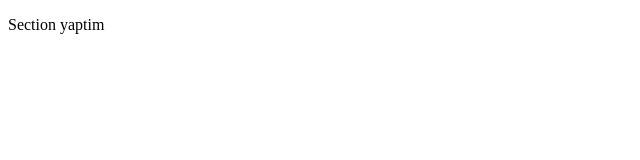
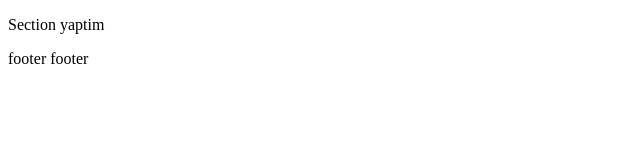
Before and after one commit to OmerSnck/deneme, a plain HTML site: page index.html in a window 1280 px wide. Shown: the full height of the page, 0-640 px from the left. Drawn offline with Linux system fonts and the light colour scheme.

Commit message:
footer oldu

```diff
--- a/index.html
+++ b/index.html
@@ -10,5 +10,8 @@
     <section>
         <p>Section yaptim</p>
     </section>
+    <footer>
+        <p>footer footer</p>
+    </footer>
 </body>
 </html>
```
